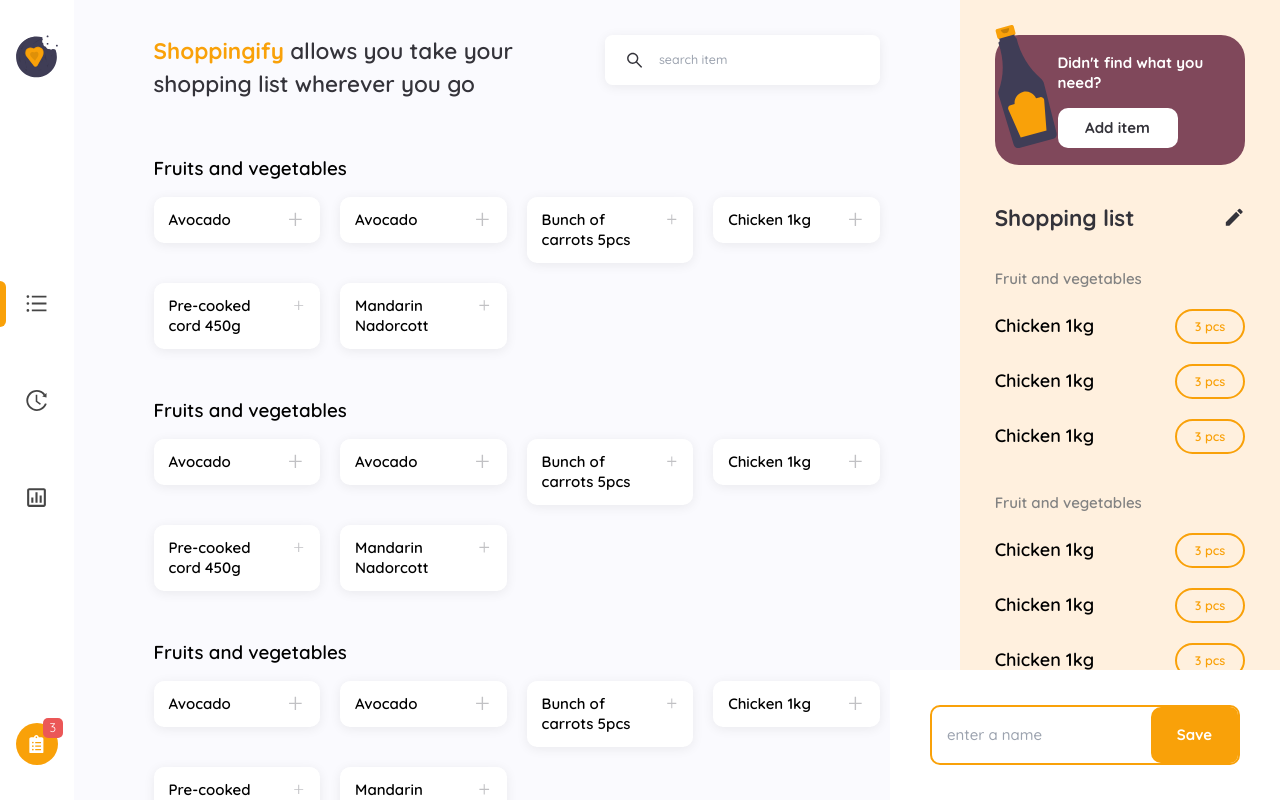
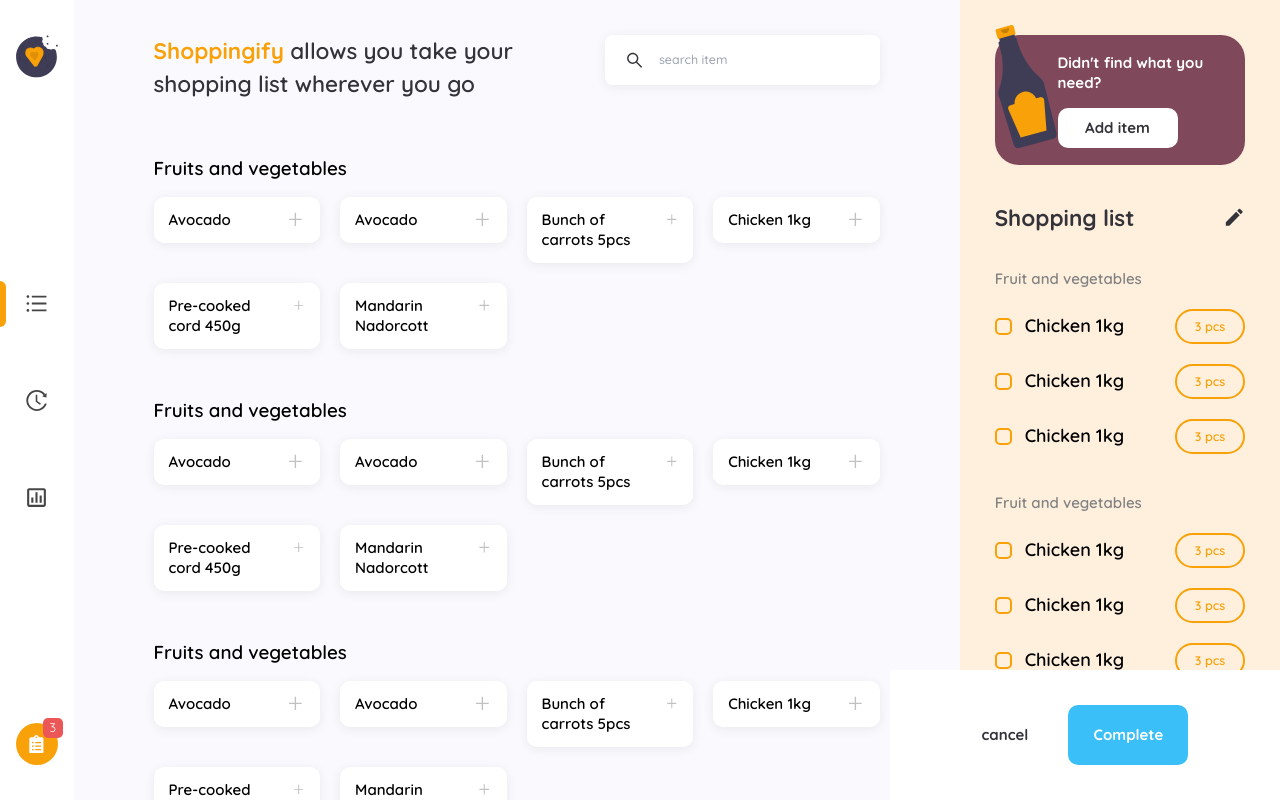
Before and after one commit to spectrecoder/Shopify, a Next.js app: page / in a window 1280 px wide. Built offline with nearby package versions, Linux system fonts and the light colour scheme.

Commit message:
Working on modal.

```diff
--- a/package.json
+++ b/package.json
@@ -12,12 +12,14 @@
     "@types/node": "18.11.12",
     "@types/react": "18.0.26",
     "@types/react-dom": "18.0.9",
+    "daisyui": "^2.43.0",
     "eslint": "8.29.0",
     "eslint-config-next": "13.0.6",
     "next": "13.0.6",
     "react": "18.2.0",
     "react-dom": "18.2.0",
     "react-icons": "^4.7.1",
+    "react-select": "^5.7.0",
     "typescript": "4.9.4"
   },
   "devDependencies": {
--- a/src/components/layouts/ActiveList.tsx
+++ b/src/components/layouts/ActiveList.tsx
@@ -4,7 +4,7 @@
 
 export default function ActiveList() {
   return (
-    <section className="w-[39rem] h-full bg-[#FFF0DE] p-14 overflow-scroll hideScrollbar">
+    <section className="w-[39rem] h-full bg-[#FFF0DE] pt-14 px-14 pb-64 overflow-scroll hideScrollbar">
       <div className="w-full h-52 rounded-[2.4rem] bg-[#80485B] relative py-7 flex justify-end pr-11 mb-16">
         <div className="w-full h-full absolute -top-6 -left-40">
           <Image src="/images/source.svg" alt="wine" fill />
@@ -29,7 +29,7 @@
       <ListItems />
 
       <div className="fixed bottom-0 right-0 w-[39rem] h-52 bg-white flex items-center justify-center">
-        <form className="flex items-center border-2 border-solid border-main-orange w-[31rem] h-24 overflow-hidden rounded-2xl gap-4 pl-6">
+        {/* <form className="flex items-center border-2 border-solid border-main-orange w-[31rem] h-24 overflow-hidden rounded-2xl gap-4 pl-6">
           <input
             placeholder="enter a name"
             type="text"
@@ -38,7 +38,19 @@
           <button className="h-full w-[8.7rem] bg-main-orange text-white font-bold text-2xl flex items-center justify-center rounded-tl-2xl rounded-bl-2xl">
             Save
           </button>
-        </form>
+        </form> */}
+
+        <div className="flex items-center justify-center gap-x-16">
+          <label
+            htmlFor="my-modal-6"
+            className="text-[#34333A] text-2xl font-bold cursor-pointer"
+          >
+            cancel
+          </label>
+          <button className="btn btn-info text-2xl w-48 h-24 text-white font-bold normal-case rounded-2xl">
+            Complete
+          </button>
+        </div>
       </div>
     </section>
   )
--- a/src/components/layouts/ListItem.tsx
+++ b/src/components/layouts/ListItem.tsx
@@ -7,10 +7,16 @@
 
   return (
     <div className="flex items-center justify-between mt-8 gap-x-4">
-      <h3 className="text-[1.8rem] leading-9 font-semibold text-black">
-        Chicken 1kg
-        {/* Pre-cooked cord 450g */}
-      </h3>
+      <form className="flex items-center">
+        <input
+          type="checkbox"
+          className="checkbox checkbox-warning mr-5 border-2 border-solid border-main-orange h-7 w-7"
+        />
+        <h3 className="text-[1.8rem] leading-9 font-semibold text-black">
+          Chicken 1kg
+          {/* Pre-cooked cord 450g */}
+        </h3>
+      </form>
 
       {!show ? (
         <button
--- a/src/components/layouts/Menu.tsx
+++ b/src/components/layouts/Menu.tsx
@@ -4,17 +4,21 @@
 interface Props {
   active: boolean
   Icon: IconType
+  label: string
 }
 
-export default function Menu({ active, Icon }: Props) {
+export default function Menu({ active, Icon, label }: Props) {
   return (
     <Link href="/">
       <button
+        data-tip={label}
         className={`${
           active ? "before:block" : "before:hidden"
-        } relative w-full h-[4.6rem] text-[#454545] text-[2.5rem] flex justify-center items-center before:content-[''] before:absolute before:top-0 before:left-0 before:bg-main-orange before:h-full before:w-[0.6rem] before:rounded-tr-full before:rounded-br-full`}
+        } relative cursor-default w-full h-[4.6rem] text-[#454545] text-[2.5rem] flex justify-center items-center before:content-[''] before:absolute before:top-0 before:left-0 before:bg-main-orange before:h-full before:w-[0.6rem] before:rounded-tr-full before:rounded-br-full`}
       >
-        <Icon />
+        <span className="tooltip tooltip-right" data-tip={label}>
+          <Icon className="cursor-pointer" />
+        </span>
       </button>
     </Link>
   )
--- /dev/null
+++ b/src/components/layouts/MyModal.tsx
@@ -0,0 +1,32 @@
+export default function MyModal() {
+  return (
+    <>
+      <input type="checkbox" id="my-modal-6" className="modal-toggle" />
+      <label
+        htmlFor="my-modal-6"
+        className="modal cursor-pointer modal-bottom sm:modal-middle"
+      >
+        <label className="modal-box relative" htmlFor="">
+          <label
+            htmlFor="my-modal-6"
+            className="btn btn-sm btn-circle absolute right-2 top-2"
+          >
+            ✕
+          </label>
+          <h3 className="font-bold text-lg">
+            Congratulations random Internet user!
+          </h3>
+          <p className="py-4">
+            You've been selected for a chance to get one year of subscription to
+            use Wikipedia for free!
+          </p>
+          <div className="modal-action">
+            <label htmlFor="my-modal-6" className="btn">
+              Yay!
+            </label>
+          </div>
+        </label>
+      </label>
+    </>
+  )
+}
--- a/src/components/layouts/Sidebar.tsx
+++ b/src/components/layouts/Sidebar.tsx
@@ -10,9 +10,9 @@
       <Image src="/images/logo.svg" alt="logo" width={42} height={42} />
 
       <div className="w-full h-96 flex flex-col justify-between">
-        <Menu active={true} Icon={AiOutlineUnorderedList} />
-        <Menu active={false} Icon={AiOutlineHistory} />
-        <Menu active={false} Icon={BiBarChartSquare} />
+        <Menu active={true} Icon={AiOutlineUnorderedList} label="items" />
+        <Menu active={false} Icon={AiOutlineHistory} label="history" />
+        <Menu active={false} Icon={BiBarChartSquare} label="statistics" />
       </div>
 
       <button className="w-[4.2rem] h-[4.2rem] relative rounded-full flex items-center justify-center bg-main-orange text-white text-3xl">
--- a/src/pages/index.tsx
+++ b/src/pages/index.tsx
@@ -1,6 +1,7 @@
 import Head from "next/head"
 import Items from "../components/itemPage/Items"
 import ActiveList from "../components/layouts/ActiveList"
+import MyModal from "../components/layouts/MyModal"
 import Sidebar from "../components/layouts/Sidebar"
 
 export default function Home() {
@@ -11,6 +12,9 @@
         <meta name="description" content="Generated by create next app" />
         <link rel="icon" href="/favicon.ico" />
       </Head>
+
+      <MyModal />
+
       <Sidebar />
       <Items />
       <ActiveList />
--- a/src/styles/globals.css
+++ b/src/styles/globals.css
@@ -3,6 +3,12 @@
 @tailwind base;
 @tailwind components;
 @tailwind utilities;
+
+@layer components {
+  .tooltip:before {
+    @apply text-xl;
+  }
+}
 
 * {
   font-family: "Quicksand", sans-serif;
--- a/tailwind.config.js
+++ b/tailwind.config.js
@@ -11,5 +11,5 @@
       },
     },
   },
-  plugins: [],
+  plugins: [require("daisyui")],
 }
```
Also changed, not shown: 1 other file (tests, documents, lock files or other folders).
